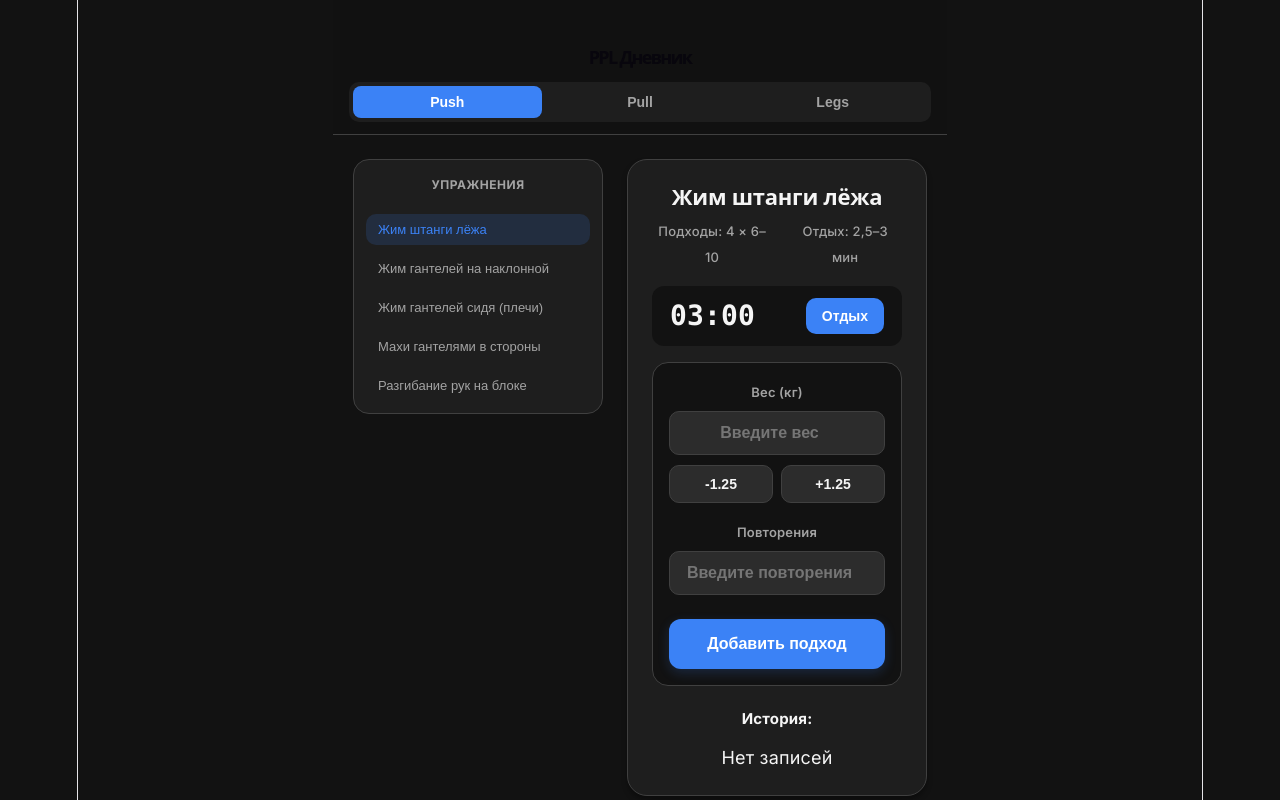
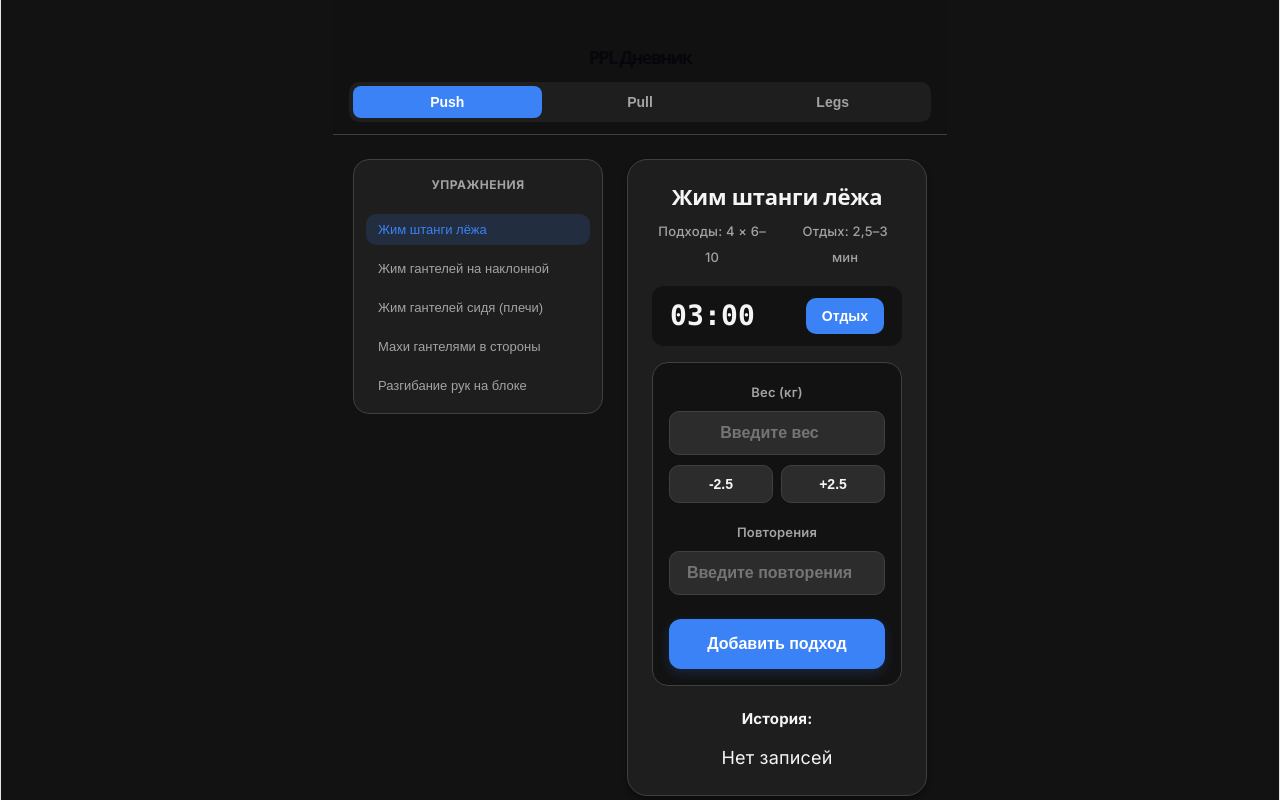
Before and after one commit to Evgeny142/my-workout-diary, a React (Vite) app: page / in a window 1280 px wide. Shown: the top 800 px of the page. Built offline with nearby package versions, Linux system fonts and the light colour scheme.

Commit message:
Fix white borders and change weight step to 2.5

```diff
--- a/index.html
+++ b/index.html
@@ -3,6 +3,7 @@
   <head>
     <meta charset="UTF-8" />
     <link rel="icon" type="image/svg+xml" href="/favicon.svg" />
+        <meta name="theme-color" content="#121212" />
 
     <!-- КРИТИЧЕСКИ ВАЖНО ДЛЯ МОБИЛЬНЫХ -->
     <meta name="viewport" content="width=device-width, initial-scale=1.0, maximum-scale=1.0, user-scalable=no, viewport-fit=cover" />
--- a/src/App.css
+++ b/src/App.css
@@ -42,6 +42,14 @@ html, body {
   font-family: var(--font-main);
   -webkit-font-smoothing: antialiased;
   -webkit-text-size-adjust: 100%;
+}
+
+#root {
+  width: 100%;
+  min-height: 100vh;
+  background-color: var(--bg-app);
+  display: flex;
+  flex-direction: column;
 }
 
 /* --- ОБЩИЙ КАРКАС --- */
--- a/src/App.jsx
+++ b/src/App.jsx
@@ -148,8 +148,8 @@ function ExercisePage({ exercise, dayName, workouts, setWorkouts }) {
             className="form-input"
           />
           <div className="quick-buttons-row">
-            <button type="button" className="quick-btn" onClick={() => adjustWeight(-1.25)}>-1.25</button>
-            <button type="button" className="quick-btn" onClick={() => adjustWeight(1.25)}>+1.25</button>
+            <button type="button" className="quick-btn" onClick={() => adjustWeight(-2.5)}>-2.5</button>
+            <button type="button" className="quick-btn" onClick={() => adjustWeight(2.5)}>+2.5</button>
           </div>
         </div>
 
```
